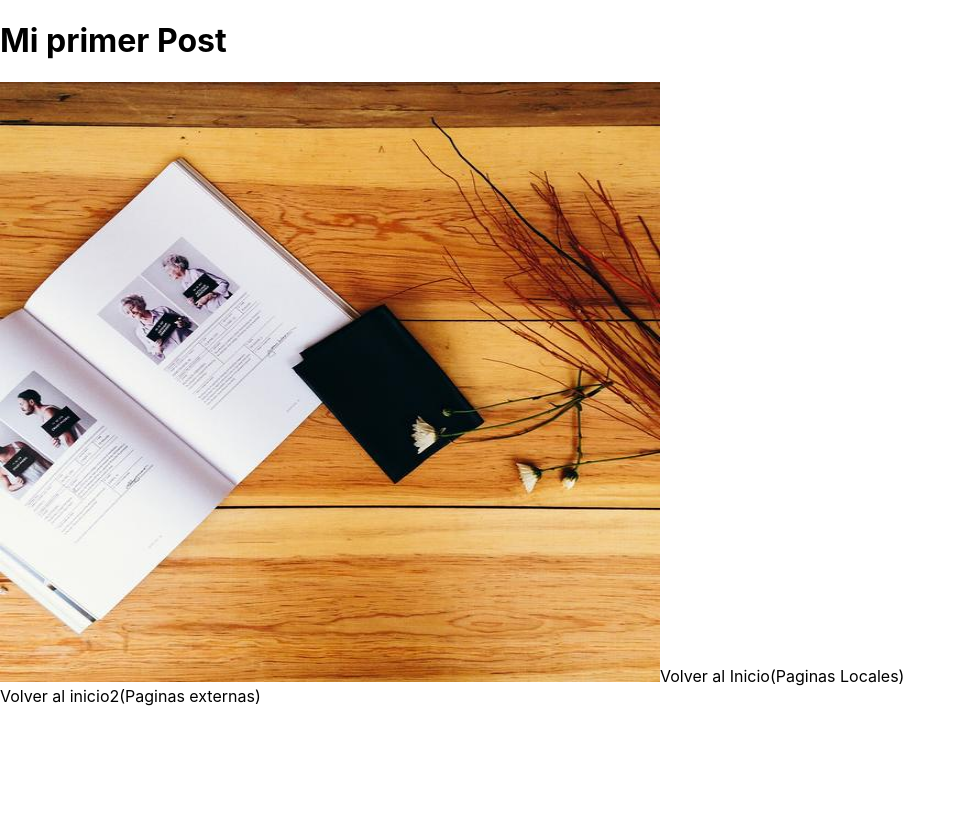
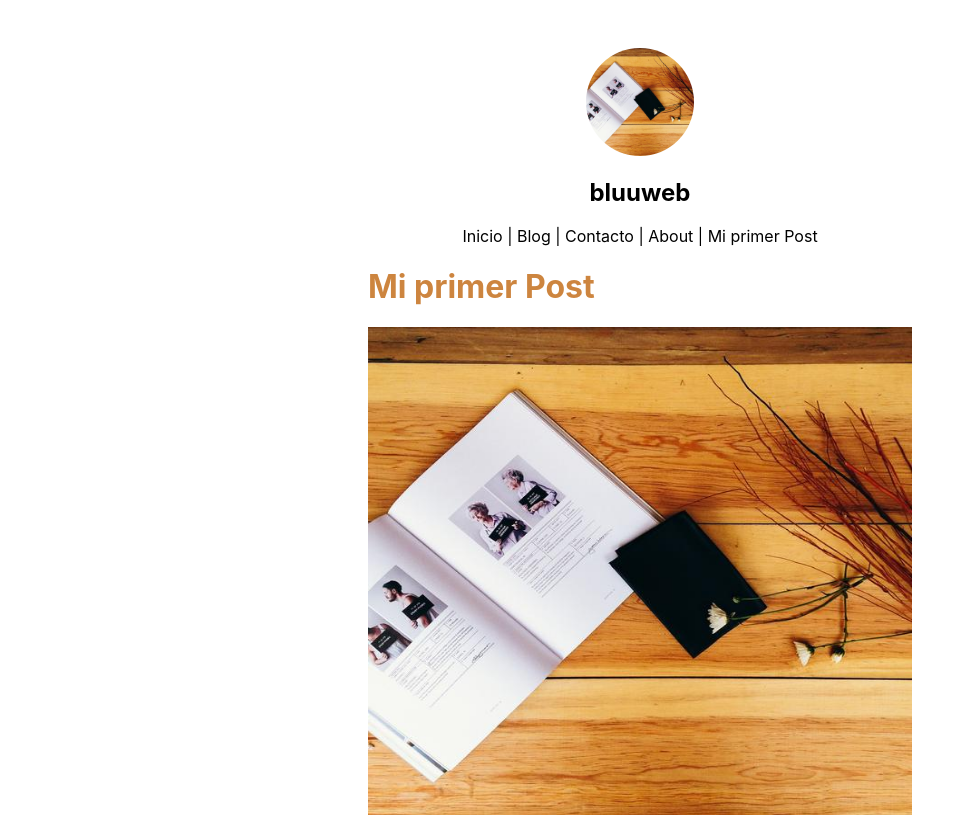
Before and after one commit to cverdiaz/nextjs-blog-bluuweb, a Next.js app: page /blog/primer-post in a window 1280 px wide. Shown: the top 815 px of the page, without its empty margins (0-975 px from the left). Built offline with nearby package versions, Linux system fonts and the light colour scheme.

Commit message:
4 - Layout y estilos en css

```diff
--- /dev/null
+++ b/components/Layout.jsx
@@ -0,0 +1,97 @@
+import Head from 'next/head';
+import Image from 'next/image';
+import Link from 'next/link';
+import styles from "../styles/Layout.module.css";
+import utilStyles from '../styles/utils.module.css';
+
+/** Layout por defecto para las paginas  */
+
+const name = "bluuweb";
+
+export default function Layout({children, title, descripcion, home}) {
+    console.log(home);
+    return (
+        <div className={styles.container}>
+            <link rel="icon" href="/favicon.ico" />
+            <Head>
+                <title>{title}</title>
+                <meta
+                    name = "description"
+                    content = {descripcion}
+                />
+            </Head>
+
+            <header className={styles.header}>
+                {home ? (
+                    <>
+                        <Image
+                        priority
+                        src="/img/1.jpg"
+                        className={utilStyles.borderCircle}
+                        height={144}
+                        width={144}
+                        alt={name}
+                        />
+                        <h1 className={utilStyles.heading2Xl}>{name}</h1>
+                    </>
+                    ) : (
+                    <>
+                        <Link href="/">
+                        <a>
+                            <Image
+                            priority
+                            src="/img/1.jpg"
+                            className={utilStyles.borderCircle}
+                            height={108}
+                            width={108}
+                            alt={name}
+                            />
+                        </a>
+                        </Link>
+                        <h2 className={utilStyles.headingLg}>
+                        <Link href="/">
+                            <a className={utilStyles.colorInherit}>{name}</a>
+                        </Link>
+                        </h2>
+                    </>
+                )}
+
+                <nav>
+                    <Link href="/">
+                        <a>Inicio | </a>
+                    </Link>
+                    <Link href="/blog">
+                        <a>Blog | </a>
+                    </Link>
+                    <Link href="/contact">
+                        <a>Contacto | </a>
+                    </Link>
+                    <Link href="/about">
+                        <a>About | </a>
+                    </Link>
+                    <Link href="blog/primer-post">
+                        <a>Mi primer Post</a>
+                    </Link>
+                </nav>
+            </header>
+
+            <main>{children}</main>
+
+            {!home && (
+                <div className={styles.backToHome}>
+                <Link href="/">
+                    <a>← Back to home</a>
+                </Link>
+                </div>
+            )}
+
+        </div>
+    )
+}
+
+/** valor por defecto si no se envian los parametros */
+
+Layout.defaultProps = {
+    title: "Next.js | mi sitio web",
+    description: "escripcion de mi sitio Web",
+}
--- a/pages/about.jsx
+++ b/pages/about.jsx
@@ -1,7 +1,9 @@
+import Layout from '../components/Layout';
+
 export default function about() {
     return (
-        <div>
+        <Layout title = 'about | nex.js' description="agregue descripcion">
             <h1>About</h1>
-        </div>
+        </Layout>
     )
 }
--- a/pages/blog/index.jsx
+++ b/pages/blog/index.jsx
@@ -1,7 +1,9 @@
+import Layout from '../../components/Layout';
+
 export default function index() {
     return (
-        <div>
+        <Layout title = 'about | nex.js' description="agregue descripcion">
             <h1>Lista de Posts</h1>
-        </div>
+        </Layout>
     )
 }
--- a/pages/blog/primer-post.jsx
+++ b/pages/blog/primer-post.jsx
@@ -1,10 +1,11 @@
 import Link from 'next/link';
 import Image from 'next/image';
 import Head from 'next/head';
+import Layout from '../../components/Layout';
 
 export default function primerPost() {
     return (
-        <div>
+        <Layout title = 'about | nex.js' description="agregue descripcion">
             <Head>
                 <title>Este es mi primer Post</title>
                 <meta
@@ -24,6 +25,6 @@
             </Link>
             <br></br>
             <a href="/">Volver al inicio2(Paginas externas)</a>
-        </div>
+        </Layout>
     )
 }
--- a/pages/blog2.jsx
+++ b/pages/blog2.jsx
@@ -1,7 +1,7 @@
 export default function blog2() {
     return (
-        <div>
+        <Layout title = 'about | nex.js' description="agregue descripcion">
             <h1>Blogs 2.0</h1>
-        </div>
+        </Layout>
     )
 }
--- /dev/null
+++ b/styles/Layout.module.css
@@ -0,0 +1,19 @@
+/** aca solo se puede usar clases o id
+para cambiar las etiquetas pre definidas(H1, p, span, etc..) se debe realizar en el styles/globals
+**/
+
+.container {
+    max-width: 36rem;
+    padding: 0 1rem;
+    margin: 3rem auto 6rem;
+}
+
+.header {
+    display: flex;
+    flex-direction: column;
+    align-items: center;
+}
+
+.backToHome {
+    margin: 3rem 0 0;
+}
--- a/styles/globals.css
+++ b/styles/globals.css
@@ -14,3 +14,7 @@
 * {
   box-sizing: border-box;
 }
+
+h1 {
+  color: peru;
+}
--- /dev/null
+++ b/styles/utils.module.css
@@ -0,0 +1,52 @@
+.heading2Xl {
+    font-size: 2.5rem;
+    line-height: 1.2;
+    font-weight: 800;
+    letter-spacing: -0.05rem;
+    margin: 1rem 0;
+}
+
+.headingXl {
+    font-size: 2rem;
+    line-height: 1.3;
+    font-weight: 800;
+    letter-spacing: -0.05rem;
+    margin: 1rem 0;
+}
+
+.headingLg {
+    font-size: 1.5rem;
+    line-height: 1.4;
+    margin: 1rem 0;
+}
+
+.headingMd {
+    font-size: 1.2rem;
+    line-height: 1.5;
+}
+
+.borderCircle {
+    border-radius: 9999px;
+}
+
+.colorInherit {
+    color: inherit;
+}
+
+.padding1px {
+    padding-top: 1px;
+}
+
+.list {
+    list-style: none;
+    padding: 0;
+    margin: 0;
+}
+
+.listItem {
+    margin: 0 0 1.25rem;
+}
+
+.lightText {
+    color: #666;
+}
```
Also changed, not shown: pages/contact.jsx (added, +9 -0 lines), pages/index.js (deleted, +0 -69 lines), pages/index.jsx (added, +20 -0 lines).
